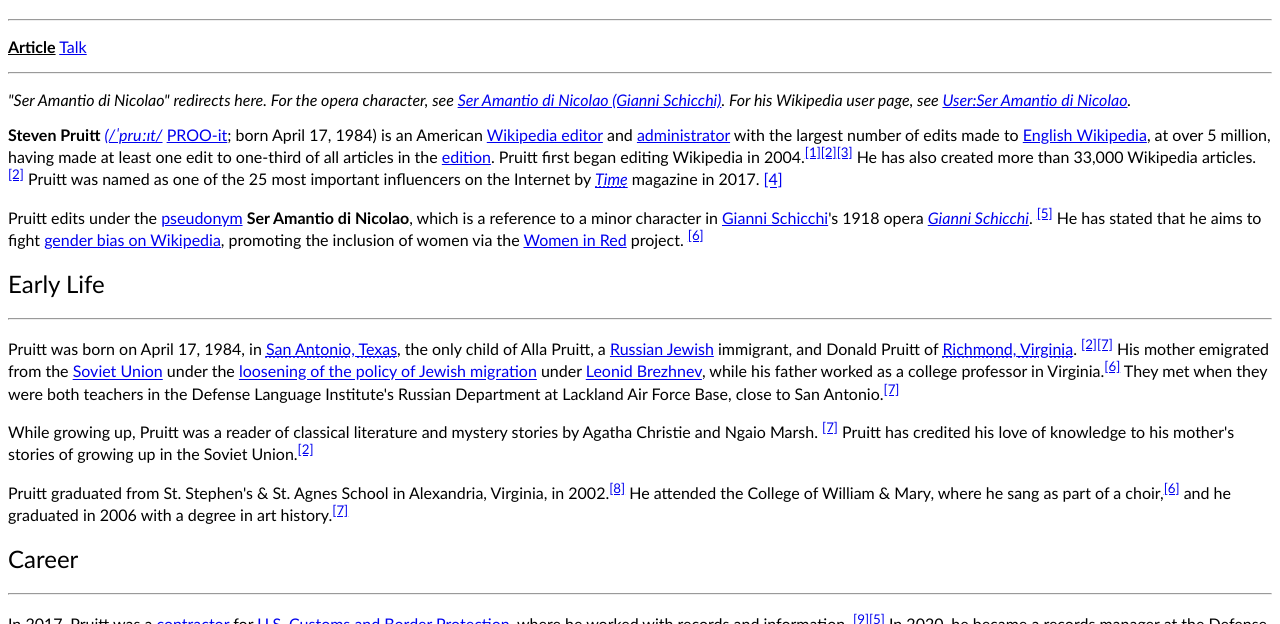
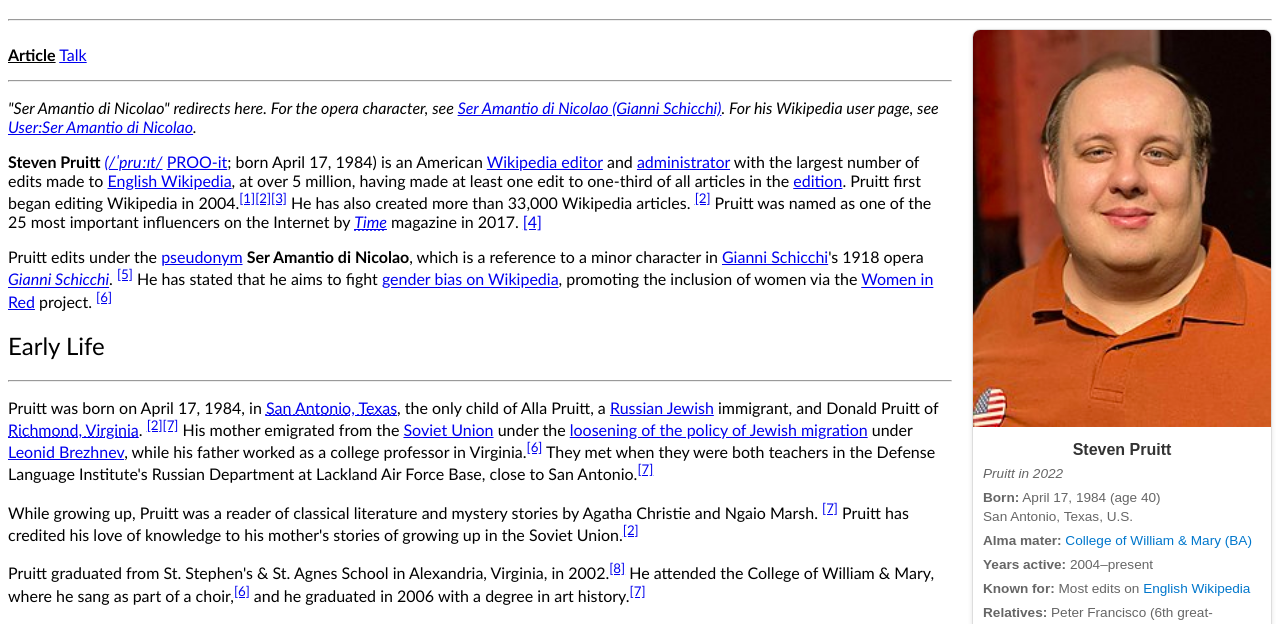
Before and after one commit to Mofiyin019/Wikipedia-Inverse, a plain HTML site: page index.html in a window 1280 px wide. Shown: the part 176-800 px from the top of the page. Drawn offline with Linux system fonts and the light colour scheme.

Commit message:
I just did something I never thought I'd be able to do.

```diff
--- a/index.html
+++ b/index.html
@@ -3,6 +3,7 @@
 <head>
     <meta charset="UTF-8">
     <meta name="viewport" content="width=device-width, initial-scale=1.0">
+    <link rel="stylesheet" href="styles.css">
     <title style="width: 100%;"> Steven Pruitt </title>
 </head>
 <body style="font-family: 'Gill Sans', 'Gill Sans MT', Calibri, 'Trebuchet MS', sans-serif;">
@@ -29,6 +30,8 @@
     </div>
     <h1>Steven Pruitt</h1>
     <hr>
+    <div class="page-container">
+        <div class="main-content">
         <span>
     <p> <b><u>Article</u></b> <a href="https://en.wikipedia.org/wiki/Talk:Steven_Pruitt">Talk</a></p>
     <hr>
@@ -41,9 +44,8 @@
     <p>Pruitt edits under the <a href="https://en.wikipedia.org/wiki/Pseudonym">pseudonym</a> <b>Ser Amantio di Nicolao</b>,
         which is a reference to a minor character in <a href="https://en.wikipedia.org/wiki/Giacomo_Puccini">Gianni Schicchi</a>'s 1918 opera <a href="https://en.wikipedia.org/wiki/Giacomo_Puccini"><em>Gianni Schicchi</em></a>. <sup><a href="https://en.wikipedia.org/wiki/Steven_Pruitt#cite_note-Brown-2016-5">[5]</a></sup>
         He has stated that he aims to fight <a href="https://en.wikipedia.org/wiki/Gender_bias_on_Wikipedia">gender bias on Wikipedia</a>,
-        promoting the inclusion of women via the <a href="https://en.wikipedia.org/wiki/Women_in_Red">Women in Red</a> project. <sup><a href="https://en.wikipedia.org/wiki/Steven_Pruitt#cite_note-Malloy-2018-6">[6]</a></sup></p>
-
-    <h2 style="font-weight: lighter;">Early Life</h2>
+        promoting the inclusion of women via the <a href="https://en.wikipedia.org/wiki/Women_in_Red">Women in Red</a> project. <sup><a href="https://en.wikipedia.org/wiki/Steven_Pruitt#cite_note-Malloy-2018-6">[6]</a></sup></p></span>
+        <h2 style="font-weight: lighter;">Early Life</h2>
     <hr>
     <p>Pruitt was born on April 17, 1984, in <a href="https://en.wikipedia.org/wiki/San_Antonio"><abbr title="San Antonio">San Antonio, Texas</abbr></a>,
         the only child of Alla Pruitt, a <a href="https://en.wikipedia.org/wiki/History_of_the_Jews_in_Russia">Russian Jewish</a> immigrant,
@@ -57,6 +59,24 @@
     <p>Pruitt graduated from St. Stephen's & St. Agnes School in Alexandria, Virginia, in 2002.<sup><a href="https://en.wikipedia.org/wiki/Steven_Pruitt#cite_note-StStevens-8">[8]</a></sup>
         He attended the College of William & Mary, where he sang as part of a choir,<sup><a href="https://en.wikipedia.org/wiki/Steven_Pruitt#cite_note-Malloy-2018-6">[6]</a></sup>
         and he graduated in 2006 with a degree in art history.<sup><a href="https://en.wikipedia.org/wiki/Steven_Pruitt#cite_note-Eshleman-2018-7">[7]</a></sup></p>
+        </div>
+        <div class="sidebar">
+            <div class="card">
+                <img src="./Steven Pruitt.jpg" alt="Steven Pruitt">
+                <div class="card-content">
+                    <h3>Steven Pruitt</h3>
+                    <p><em>Pruitt in 2022</em></p>
+                    <p><strong>Born:</strong> April 17, 1984 (age 40)<br>San Antonio, Texas, U.S.</p>
+                    <p><strong>Alma mater:</strong> <a href="#">College of William & Mary (BA)</a></p>
+                    <p><strong>Years active:</strong> 2004–present</p>
+                    <p><strong>Known for:</strong> Most edits on <a href="#">English Wikipedia</a></p>
+                    <p><strong>Relatives:</strong> Peter Francisco (6th great-grandfather)</p>
+                    <p><strong>Honors:</strong> <em>Time’s</em> "The 25 Most Influential People on the Internet" (2017)</p>
+                </div>
+            </div>
+        </div>
+    </div>
+
     <h2 style="font-weight: lighter;">Career</h2>
     <hr>
     <p>In 2017, Pruitt was a <a href="https://en.wikipedia.org/wiki/Subcontractor">contractor</a> for <a href="https://en.wikipedia.org/wiki/U.S._Customs_and_Border_Protection">U.S. Customs and Border Protection</a>,
--- a/styles.css
+++ b/styles.css
@@ -0,0 +1,60 @@
+/* Container for the entire page */
+.page-container {
+    display: flex;
+    justify-content: space-between;
+    align-items: flex-start;
+}
+
+/* Main content area */
+.main-content {
+    flex: 2;
+    margin-right: 20px;
+}
+
+/* Sidebar card */
+.sidebar {
+    flex: 1;
+    max-width: 300px;
+}
+
+/* Card styling */
+.card {
+    border: 1px solid #ddd;
+    border-radius: 8px;
+    box-shadow: 0 2px 5px rgba(0, 0, 0, 0.1);
+    overflow: hidden;
+    background-color: #fff;
+    font-family: Arial, sans-serif;
+}
+
+.card img {
+    width: 100%;
+    height: auto;
+}
+
+.card-content {
+    padding: 10px;
+}
+
+.card-content h3 {
+    margin: 0 0 5px;
+    font-size: 1em;
+    text-align: center;
+    color: #333;
+}
+
+.card-content p {
+    margin: 5px 0;
+    font-size: 0.85em;
+    color: #666;
+    line-height: 1.4;
+}
+
+.card-content a {
+    color: #0077cc;
+    text-decoration: none;
+}
+
+.card-content a:hover {
+    text-decoration: underline;
+}
```
Also changed, not shown: Steven Pruitt.jpg (added).
